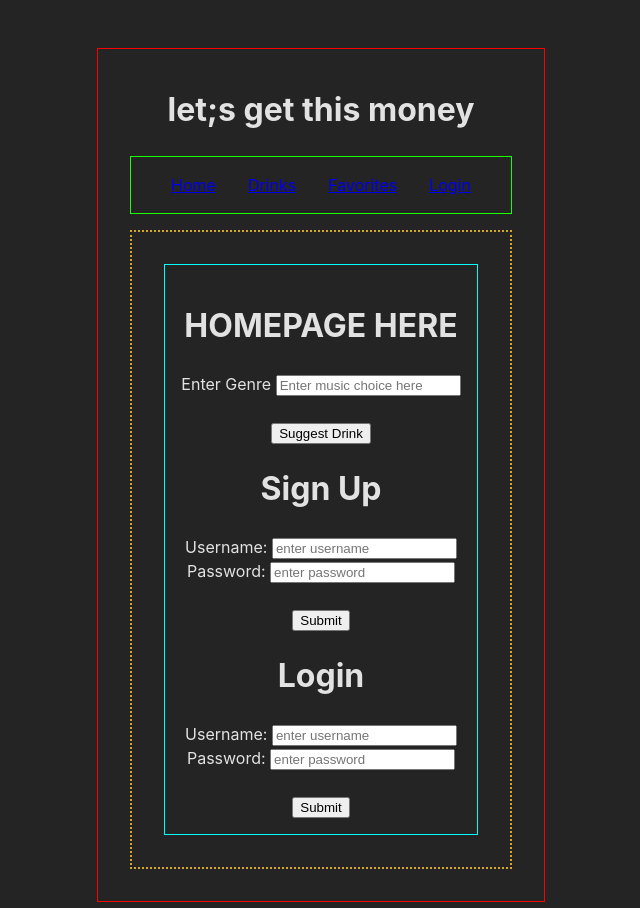
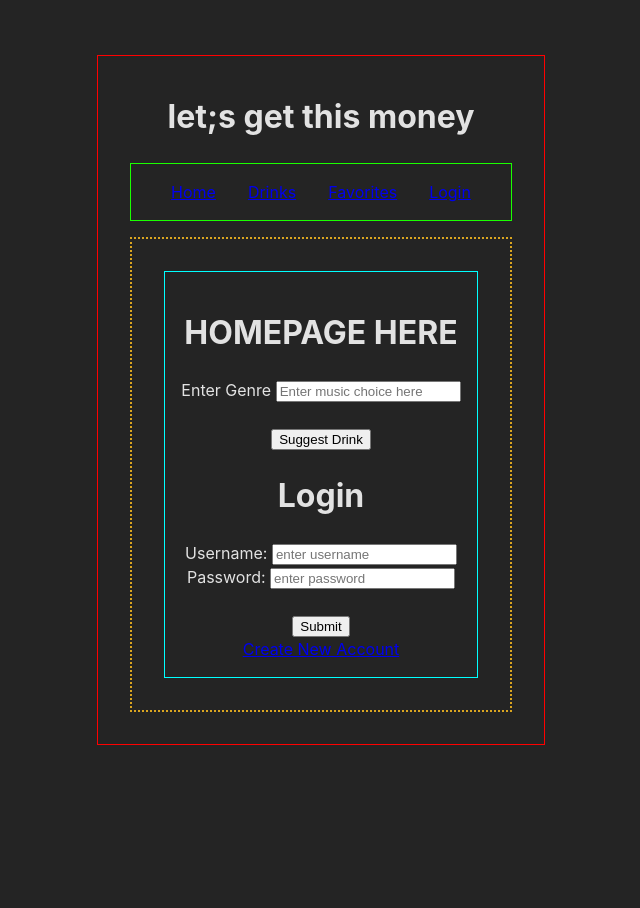
Before and after one commit to adventuring-party-capstone/CAPSTONE-MAIN, a React (Vite) app in the folder client/: page / in a window 1280 px wide. Shown: the top 908 px of the page, without its empty margins (319-959 px from the left). After the commit the page ends 800 px from the top, so only its background shows below. Built offline with nearby package versions, Linux system fonts and the light colour scheme.

Commit message:
home page component placement matches plan

```diff
--- a/client/src/components/Home.jsx
+++ b/client/src/components/Home.jsx
@@ -4,6 +4,7 @@ import { useState, useEffect } from "react";
 import DrinkCard from "./DrinkCard";
 import Register from "./Register";
 import Login from "./Login";
+import { Link } from "react-router-dom";
 
 export default function Home() {
      const [musicInput, setMusicInput] = useState("");
@@ -49,10 +50,13 @@ export default function Home() {
                     />
                </form>
                <br />
-			<button onClick={(event) => handleSubmit(event)}>Suggest Drink</button>
+               <button onClick={(event) => handleSubmit(event)}>
+                    Suggest Drink
+               </button>
                {musicChoice && <DrinkCard musicChoice={musicChoice} />}
-			<Register />
+               {/* <Register /> */}
                <Login />
+               <Link to={"/register"}>Create New Account</Link>
           </div>
      );
 }
--- a/client/src/components/MainSection.jsx
+++ b/client/src/components/MainSection.jsx
@@ -3,6 +3,7 @@ import Home from "./Home";
 import Favorites from "./Favorites";
 import Login from "./Login";
 import { Routes, Route } from "react-router-dom";
+import Register from "./Register";
 
 export default function MainSection() {
      return (
@@ -11,7 +12,8 @@ export default function MainSection() {
                     <Route path="/" element={<Home />}></Route>
                     <Route path="/drinks" element={<AllDrinks />}></Route>
                     <Route path="/favorites" element={<Favorites />}></Route>
-				<Route path="/login" element={<Login />}></Route>
+                    <Route path="/register" element={<Register />}></Route>
+                    <Route path="/login" element={<Login />} />
                </Routes>
           </div>
      );
```
Also changed, not shown: client/src/components/NavBar.jsx (indentation only). Lines whose indentation alone changed are shown as unchanged.
